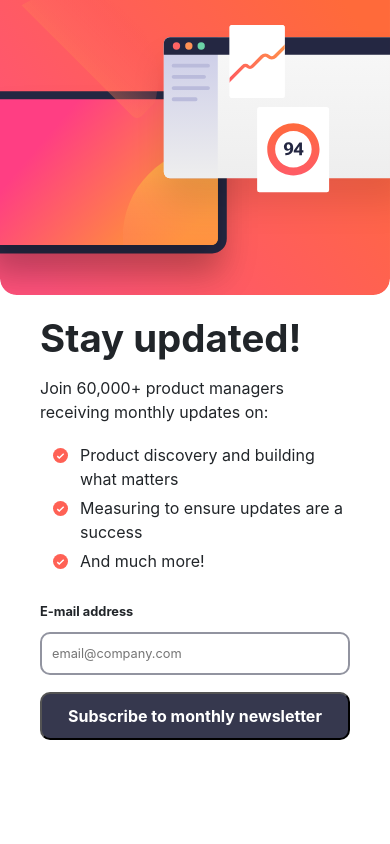
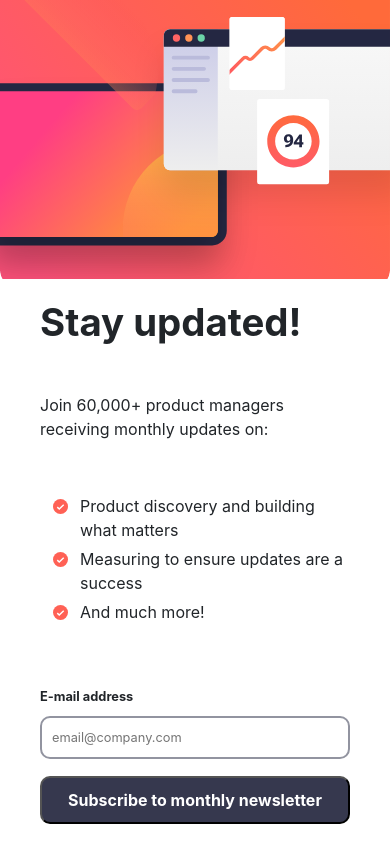
Before and after one commit to ul4sfak1r/Newsletter-Sign-up, a plain HTML site: page index.html in a window 390 px wide. Drawn offline with nearby package versions, Linux system fonts and the light colour scheme.

Commit message:
Update styles.css

```diff
--- a/styles.css
+++ b/styles.css
@@ -29,6 +29,7 @@ body {
 	padding-inline: 40px;
 	display: flex;
 		align-items: center;
+		flex: 1;
 }
 
 h1 {
@@ -105,6 +106,7 @@ img {
 
 	body {
 		align-items: unset;
+		overflow: auto;
 	}
 
 	.main-div {
@@ -121,6 +123,10 @@ img {
         object-fit: cover;
 	}
 
+	 .right-panel {
+        max-height: 33%;
+    }
+
 	.inner-left-panel {
 		padding-block: 20px;
 		height: 100%;
```
